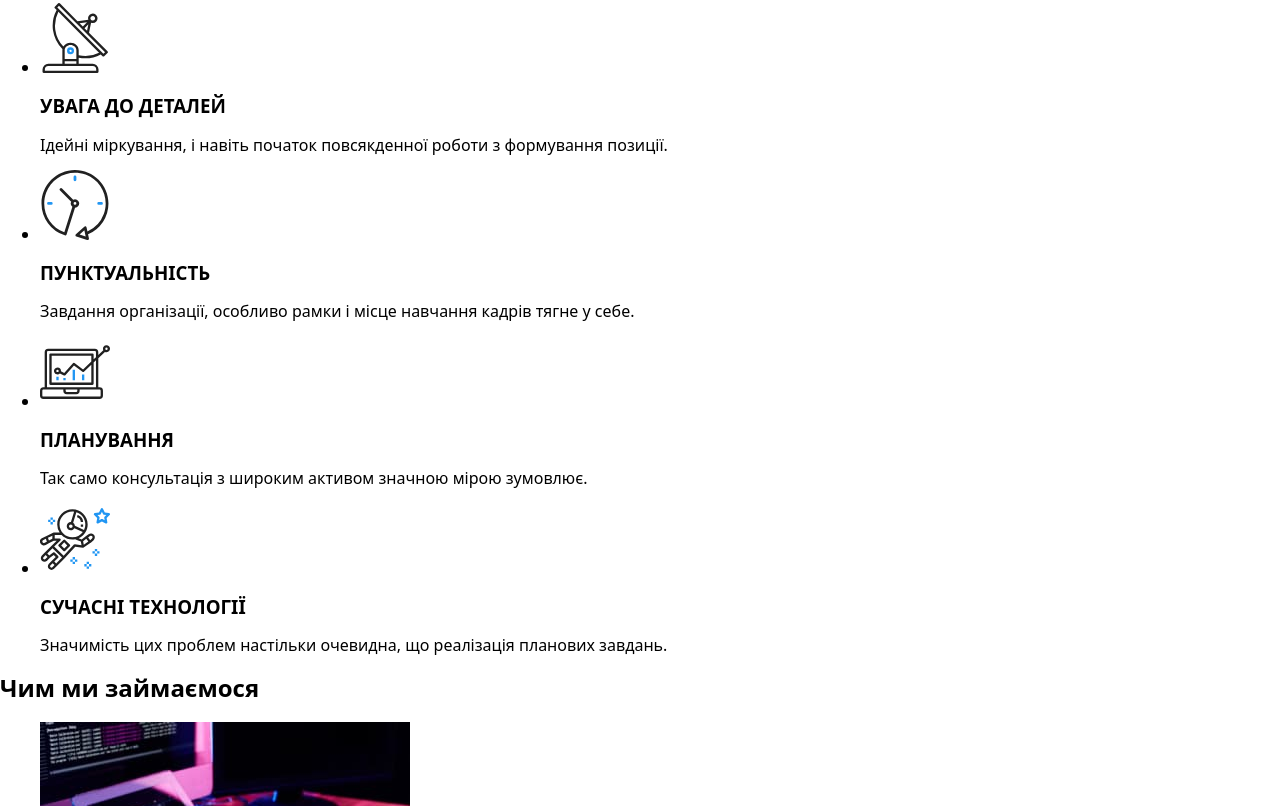
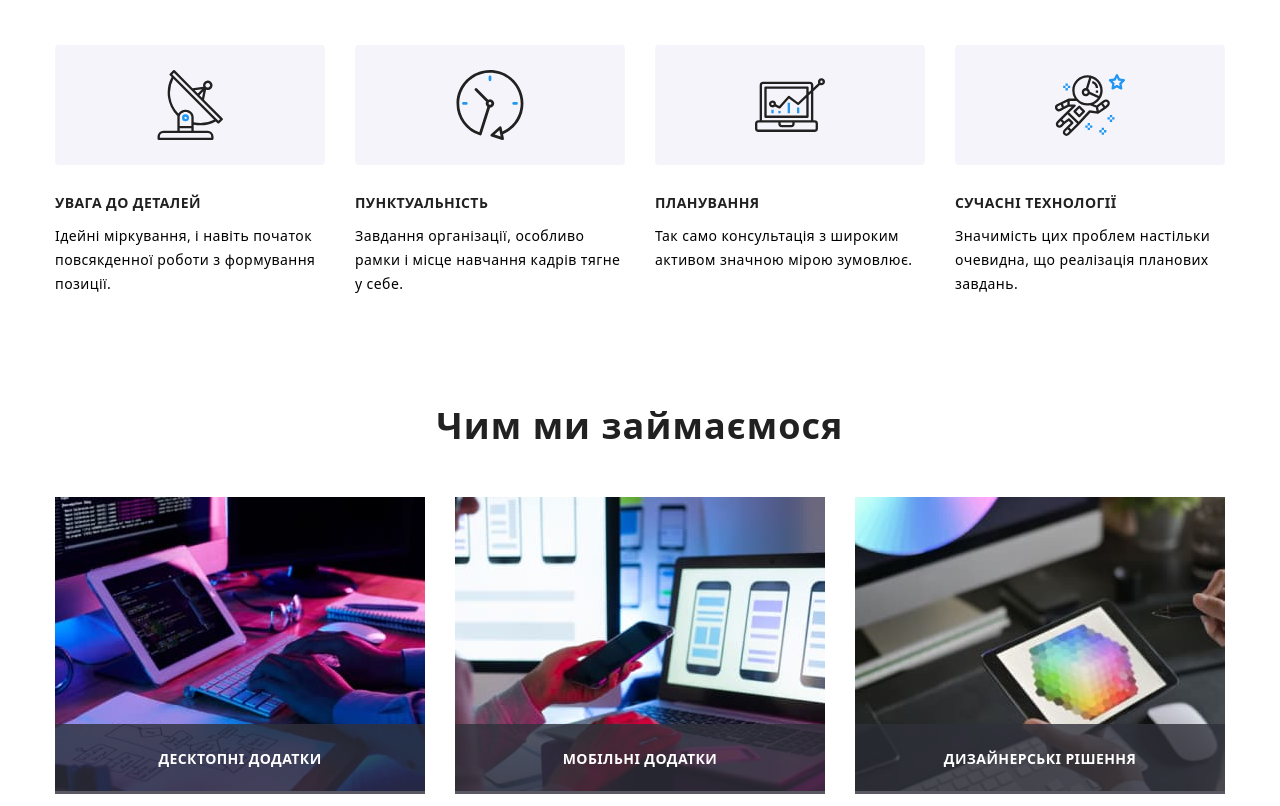
Before and after one commit to miastkivskyi/goit-markup-hw-07, a plain HTML site: page index.html in a window 1280 px wide. Shown: the part 734-1540 px from the top of the page. Drawn offline with nearby package versions, Linux system fonts and the light colour scheme.

Commit message:
add part 2

```diff
--- /dev/null
+++ b/sass/components/_examples.scss
@@ -0,0 +1,46 @@
+.examples {
+  @extend %container;
+  padding-top: 94px;
+  padding-bottom: 94px;
+}
+.examples__title {
+  color: $section-title-color;
+  font-weight: 700;
+  font-size: 36px;
+  line-height: 1.2;
+  text-align: center;
+  letter-spacing: 0.03em;
+  margin-bottom: 50px;
+  @extend %text-margin;
+}
+
+.examples__list {
+  display: flex;
+  @extend %list;
+}
+.examples__img:not(:last-child) {
+  margin-right: 30px;
+}
+.thumb {
+  position: relative;
+  display: block;
+  max-width: 100%;
+  height: auto;
+}
+
+.thumb__signature {
+  font-weight: 700;
+  font-size: 14px;
+  line-height: 1.14;
+  text-align: center;
+  letter-spacing: 0.03em;
+  text-transform: uppercase;
+  position: absolute;
+  width: 100%;
+  bottom: 0;
+  height: 70px;
+  color: $primary-white-color;
+  background-color: $thumb-color;
+  @extend %text-margin;
+  @extend %flex;
+}
--- /dev/null
+++ b/sass/components/_features.scss
@@ -0,0 +1,48 @@
+.section-sample {
+  padding-top: 94px;
+  padding-bottom: 94px;
+}
+
+.features {
+  @extend %container;
+  padding-top: 94px;
+}
+
+.features__list {
+  display: flex;
+  list-style: none;
+  margin: 0;
+  padding-left: 0;
+}
+
+.features__item:not(:last-child) {
+  margin-right: 30px;
+}
+.features__bckg {
+  background: $button-basis;
+  border-radius: 4px;
+  width: 270px;
+  height: 120px;
+  margin: 0px;
+  margin-bottom: 30px;
+  @extend %flex;
+}
+
+.features__icon {
+  display: block;
+}
+.features__title {
+  color: $section-title-color;
+  font-weight: 700;
+  font-size: 14px;
+  line-height: 1.1;
+  letter-spacing: 0.03em;
+  text-transform: uppercase;
+  margin-bottom: 10px;
+}
+
+.features__rubric {
+  font-size: 14px;
+  line-height: 1.7;
+  letter-spacing: 0.03em;
+}
--- a/sass/components/_hero.scss
+++ b/sass/components/_hero.scss
@@ -30,6 +30,7 @@
   width: 696px;
   display: inline-block;
   margin-bottom: 30px;
+  @extend %text-margin;
 }
 .hero__button {
   color: $primary-white-color;
--- a/sass/components/_modal.scss
+++ b/sass/components/_modal.scss
@@ -152,13 +152,12 @@ textarea::placeholder {
 }
 
 .check {
-  display: flex;
-  align-items: center;
-  justify-content: center;
+  @extend %flex;
   font-weight: 400;
   font-size: 14px;
   line-height: 1.7;
   letter-spacing: 0.03em;
+  color: $primary-text-color;
 }
 .check__agreement {
   font-weight: 400;
--- a/sass/main.scss
+++ b/sass/main.scss
@@ -6,3 +6,5 @@
 @import "./components/communication";
 @import "./components/hero";
 @import "./components/modal";
+@import "./components/features";
+@import "./components/examples";
--- a/sass/utils/_placeholder.scss
+++ b/sass/utils/_placeholder.scss
@@ -25,3 +25,13 @@
   padding: 0;
   list-style: none;
 }
+
+%text-margin {
+  margin: 0;
+}
+
+%flex {
+  display: flex;
+  align-items: center;
+  justify-content: center;
+}
--- a/sass/utils/_variables.scss
+++ b/sass/utils/_variables.scss
@@ -16,3 +16,4 @@ $background-color-madal: rgba(0, 0, 0, 0.2);
 $border-button-modal: rgba(0, 0, 0, 0.1);
 $border-input: rgba(33, 33, 33, 0.2);
 $color-placeholder: rgba(117, 117, 117, 0.5);
+$thumb-color: rgba(47, 48, 58, 0.8);
```
Also changed, not shown: css/main.css, css/main.min.css, 2 other files.
